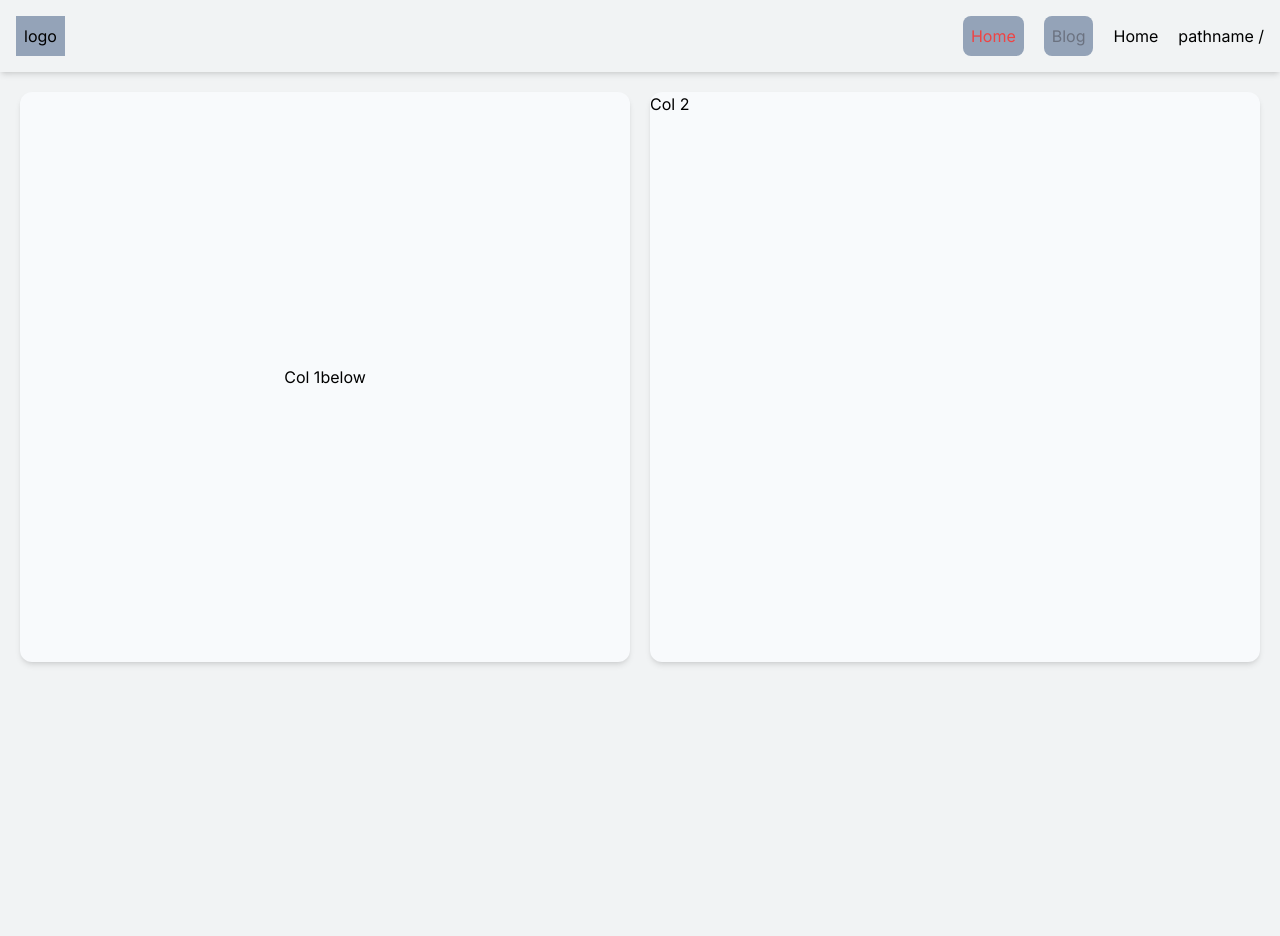
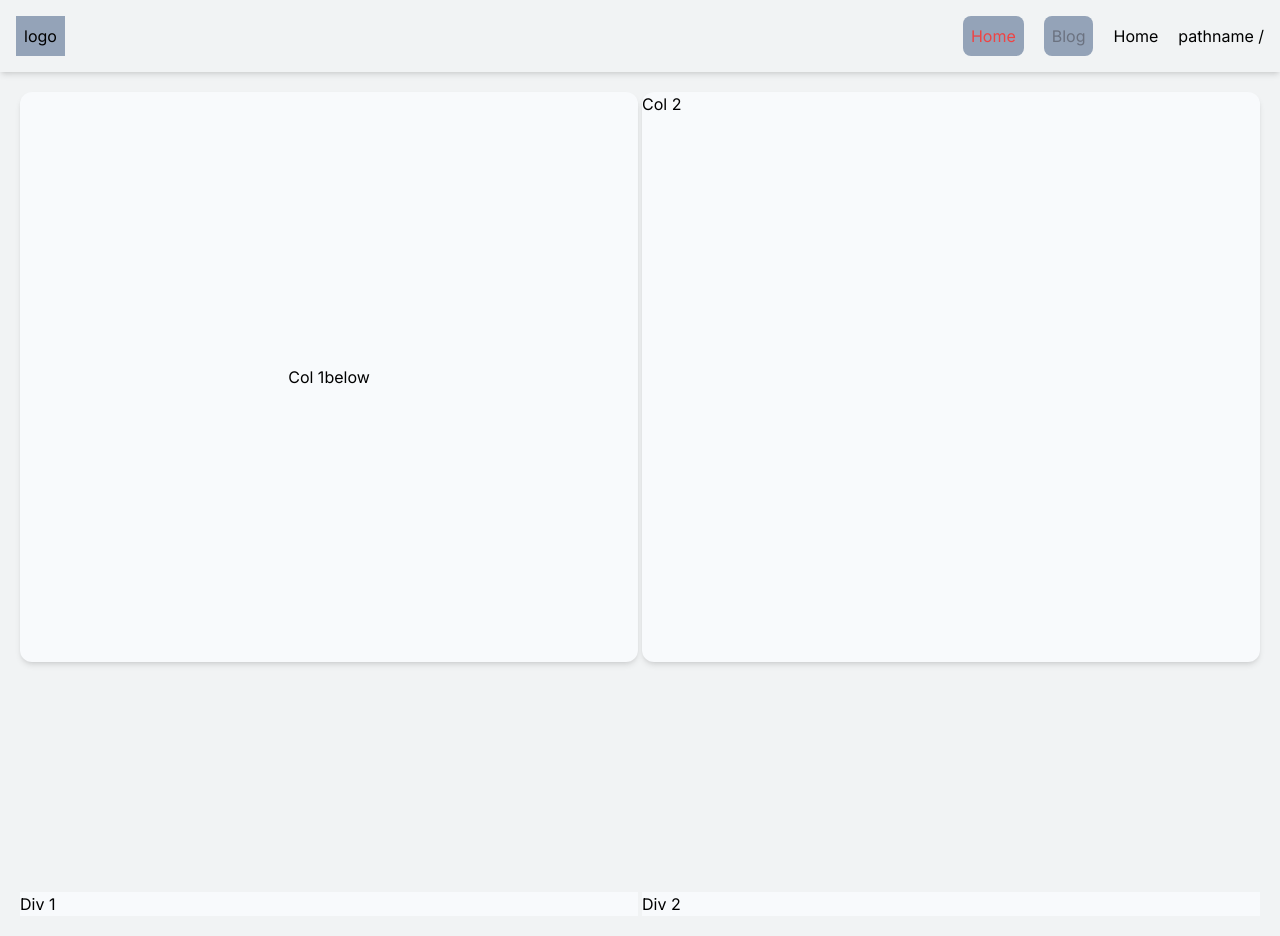
Before and after one commit to oreomaxi/PersonalWebsite, a Next.js app in the folder frontend-next/: page / in a window 1280 px wide. Before the commit the page ends 872 px from the top, so only its background shows below. Built offline with nearby package versions, Linux system fonts and the light colour scheme.

Commit message:
some grid testing

```diff
--- a/frontend-next/src/app/page.tsx
+++ b/frontend-next/src/app/page.tsx
@@ -3,7 +3,7 @@ import Image from "next/image";
 export default function Home() {
   return (
     <>
-      <div className="grid grid-cols-2 p-5 h-screen gap-5">
+      <div className="grid grid-cols-1 p-5 h-screen lg:grid-cols-2 gap-1">
         <div className="flex justify-center items-center w-full bg-slate-50 h-3/4 rounded-xl shadow-md">
           <div>Col 1</div>
           <div>below</div>
@@ -12,6 +12,11 @@ export default function Home() {
           Col 2
         </div>
       </div>
+
+      <div className="grid grid-cols-1 p-5 lg:grid-cols-2 gap-1">
+        <div className="bg-slate-50">Div 1</div>
+        <div className="bg-slate-50">Div 2</div>
+      </div>
     </>
   );
 }
```
